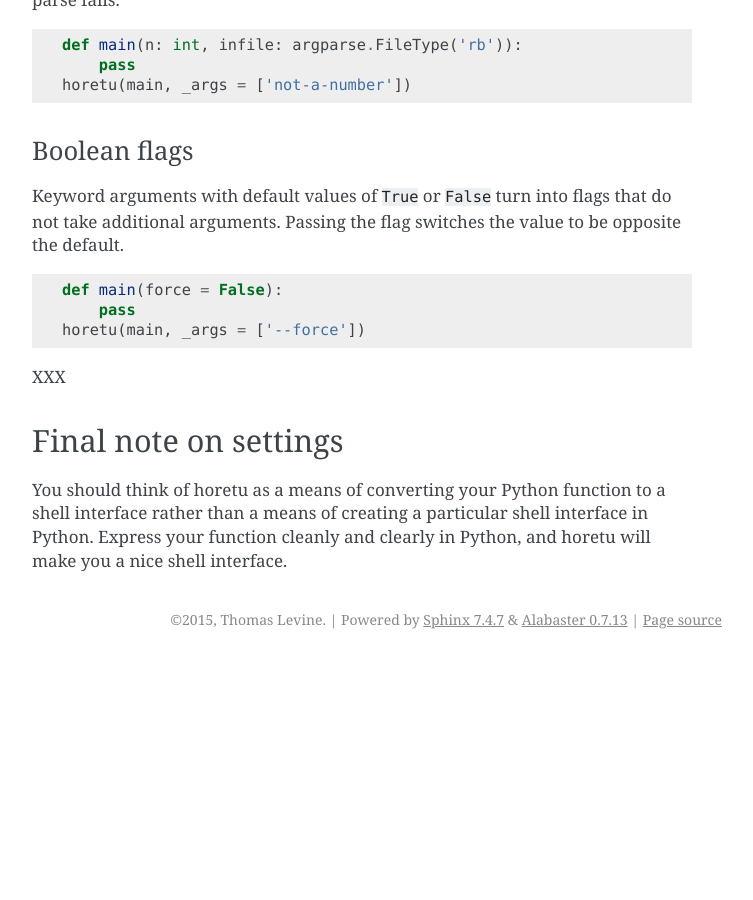
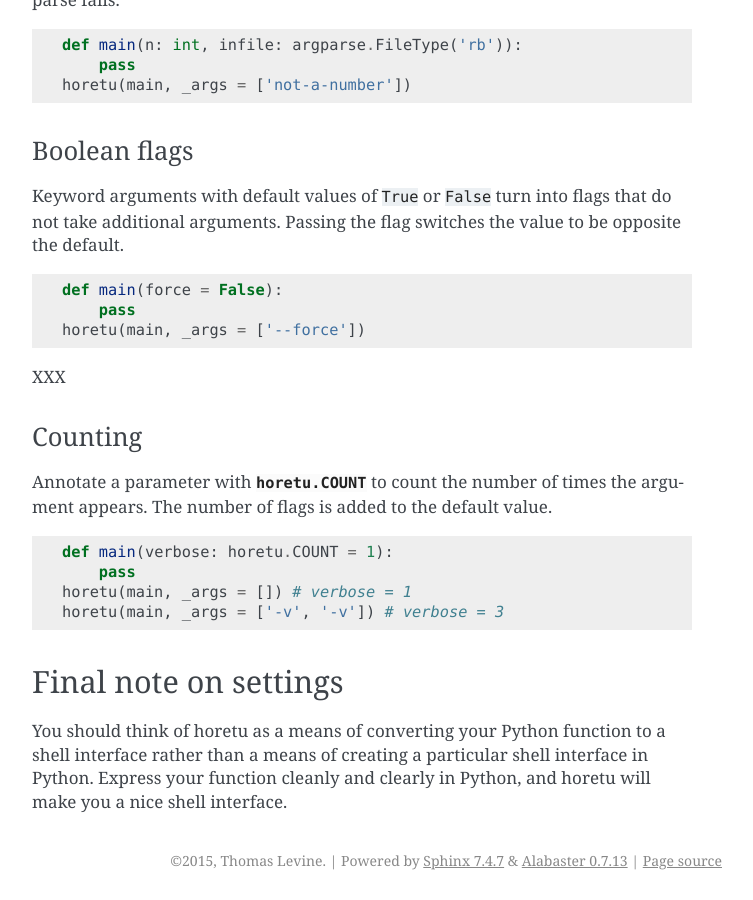
Before and after one commit to tlevine/horetu, a Sphinx documentation site: the page built from docs/settings.rst, in a window 1280 px wide and 900 px high, scrolled down 3434 px. Shown: the whole window, without its empty margins (388-1141 px from the left). Built offline with Sphinx 7.4.7, drawn with Linux system fonts in a browser that asks for light colours; before the commit the page ends 4093 px from its top, so only the background shows below that.

Commit message:
horetu.COUNT

```diff
--- a/docs/settings.rst
+++ b/docs/settings.rst
@@ -179,6 +179,18 @@ be opposite the default.
 
 XXX
 
+Counting
+^^^^^^^^^^^^^
+Annotate a parameter with :py:data:`horetu.COUNT` to count the number of times
+the argument appears. The number of flags is added to the default value.
+
+::
+
+    def main(verbose: horetu.COUNT = 1):
+        pass
+    horetu(main, _args = []) # verbose = 1
+    horetu(main, _args = ['-v', '-v']) # verbose = 3
+
 Final note on settings
 -----------------------
 You should think of horetu as a means of converting your Python function to a
```
Also changed, not shown: 1 other file.
